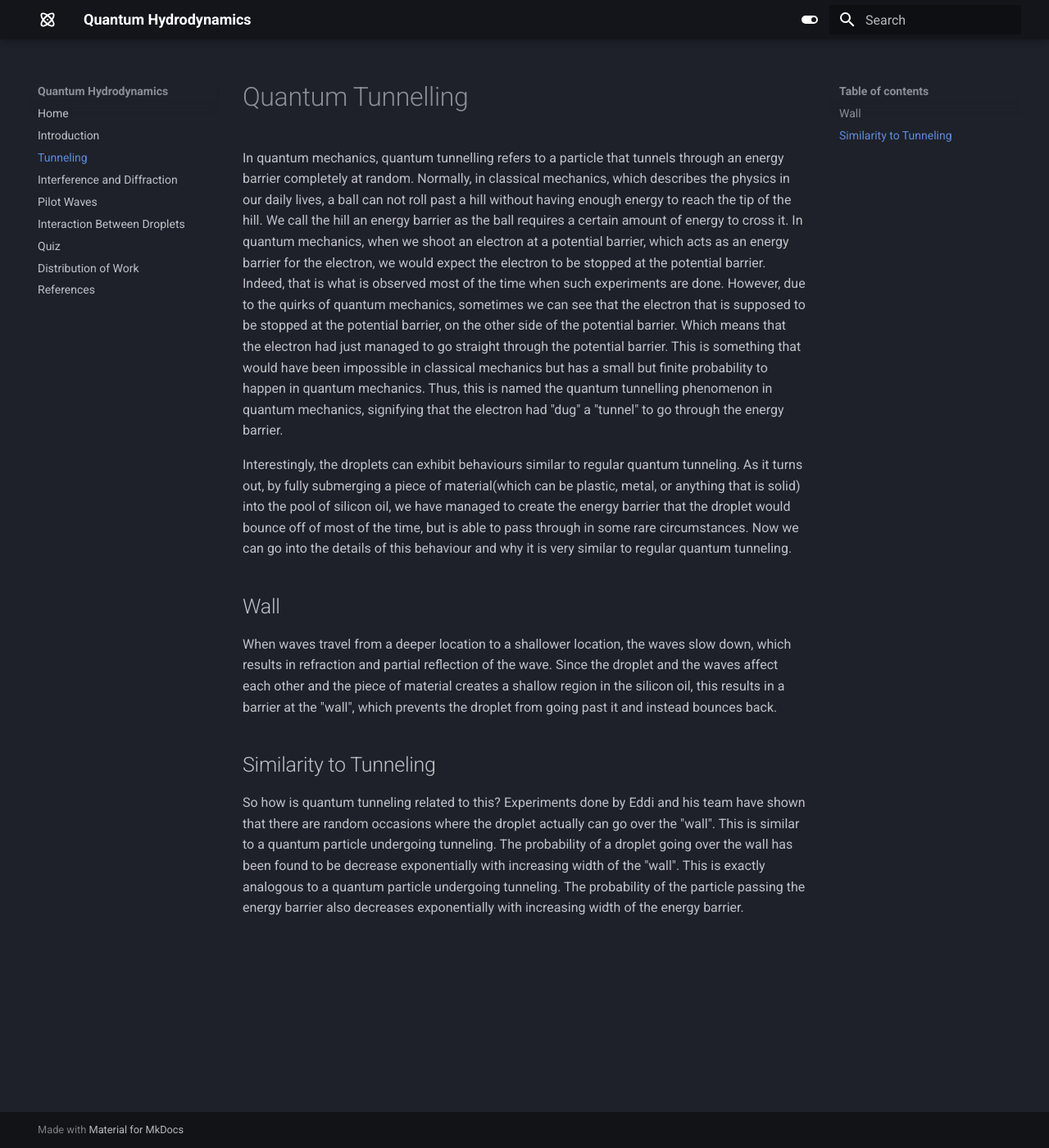
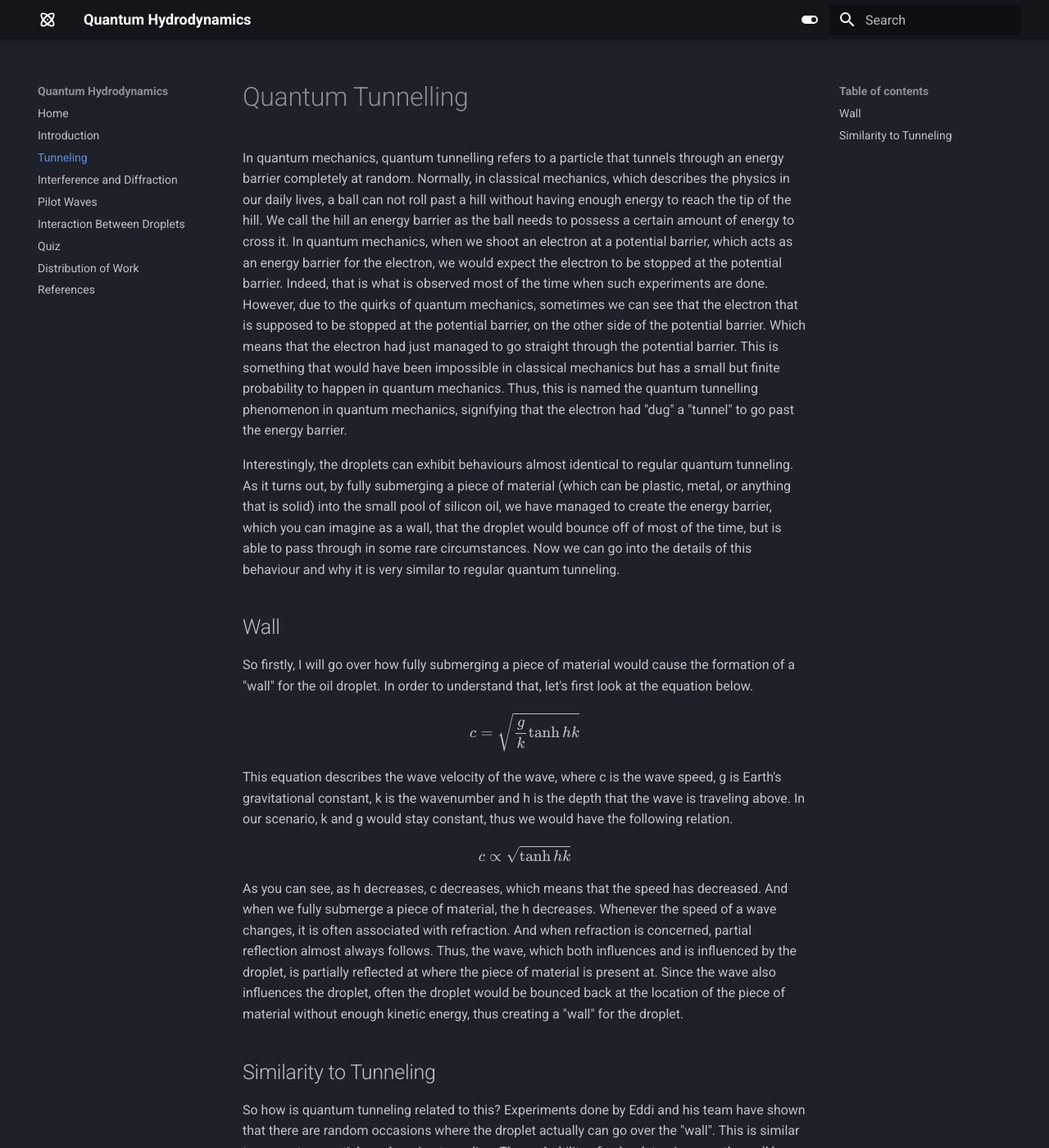
Before and after one commit to jedlimlx/Quantum-Hydrodynamics, an MkDocs documentation site: the page built from docs/tunneling.md, in a window 1280 px wide and 1400 px high. Shown: the whole window at 82% size. Built offline with MkDocs 1.6.1 and Material for MkDocs 9.7.7, drawn with Linux system fonts in a browser that asks for light colours.

Commit message:
on my way to 700 words(615/700)

```diff
--- a/docs/tunneling.md
+++ b/docs/tunneling.md
@@ -1,27 +1,36 @@
 # Quantum Tunnelling
 In quantum mechanics, quantum tunnelling refers to a particle that tunnels through an energy barrier completely at
 random. Normally, in classical mechanics, which describes the physics in our daily lives, a ball can not roll past a
-hill without having enough energy to reach the tip of the hill. We call the hill an energy barrier as the ball requires
-a certain amount of energy to cross it. In quantum mechanics, when we shoot an electron at a potential barrier, which
-acts as an energy barrier for the electron, we would expect the electron to be stopped at the potential barrier.
+hill without having enough energy to reach the tip of the hill. We call the hill an energy barrier as the ball needs to
+possess a certain amount of energy to cross it. In quantum mechanics, when we shoot an electron at a potential barrier,
+which acts as an energy barrier for the electron, we would expect the electron to be stopped at the potential barrier.
 Indeed, that is what is observed most of the time when such experiments are done. However, due to the quirks of quantum
 mechanics, sometimes we can see that the electron that is supposed to be stopped at the potential barrier, on the other
 side of the potential barrier. Which means that the electron had just managed to go straight through the potential
 barrier. This is something that would have been impossible in classical mechanics but has a small but finite probability
 to happen in quantum mechanics. Thus, this is named the quantum tunnelling phenomenon in quantum mechanics, signifying
-that the electron had "dug" a "tunnel" to go through the energy barrier.
+that the electron had "dug" a "tunnel" to go past the energy barrier.
 
-Interestingly, the droplets can exhibit behaviours similar to regular quantum tunneling. As it turns out, by fully
-submerging a piece of material(which can be plastic, metal, or anything that is solid) into the pool of silicon oil, we
-have managed to create the energy barrier that the droplet would bounce off of most of the time, but is able to pass
-through in some rare circumstances. Now we can go into the details of this behaviour and why it is very similar to
-regular quantum tunneling.
+Interestingly, the droplets can exhibit behaviours almost identical to regular quantum tunneling. As it turns out, by
+fully submerging a piece of material (which can be plastic, metal, or anything that is solid) into the small pool of
+silicon oil, we have managed to create the energy barrier, which you can imagine as a wall, that the droplet would
+bounce off of most of the time, but is able to pass through in some rare circumstances. Now we can go into the details
+of this behaviour and why it is very similar to regular quantum tunneling.
 
 ## Wall
-When waves travel from a deeper location to a shallower location, the waves slow down, which results in refraction and
-partial reflection of the wave. Since the droplet and the waves affect each other and the piece of material creates a
-shallow region in the silicon oil, this results in a barrier at the "wall", which prevents the droplet from going past
-it and instead bounces back.
+So firstly, I will go over how fully submerging a piece of material would cause the formation of a "wall" for the oil
+droplet. In order to understand that, let's first look at the equation below.
+$$ c = \sqrt{\frac{g}{k}\tanh{hk}} $$
+This equation describes the wave velocity of the wave, where c is the wave speed, g is Earth's gravitational constant, k
+is the wavenumber and h is the depth that the wave is traveling above. In our scenario, k and g would stay constant,
+thus we would have the following relation.
+$$ c \propto \sqrt{\tanh{hk}} $$
+As you can see, as h decreases, c decreases, which means that the speed has decreased. And when we fully submerge a
+piece of material, the h decreases. Whenever the speed of a wave changes, it is often associated with refraction. And
+when refraction is concerned, partial reflection almost always follows. Thus, the wave, which both influences and is
+influenced by the droplet, is partially reflected at where the piece of material is present at. Since the wave also
+influences the droplet, often the droplet would be bounced back at the location of the piece of material without enough
+kinetic energy, thus creating a "wall" for the droplet.
 
 ## Similarity to Tunneling
 So how is quantum tunneling related to this? Experiments done by Eddi and his team have shown that there are random
```
